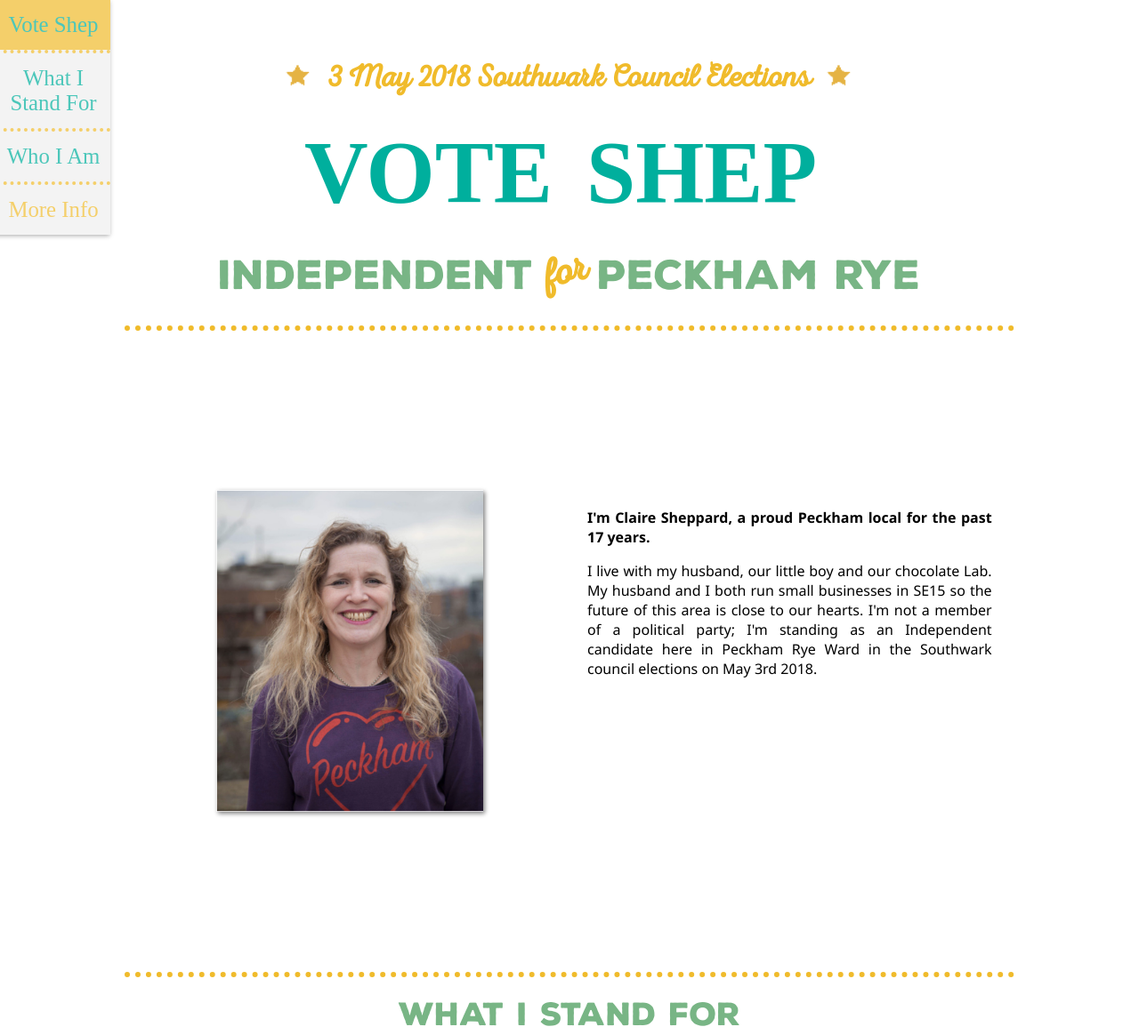
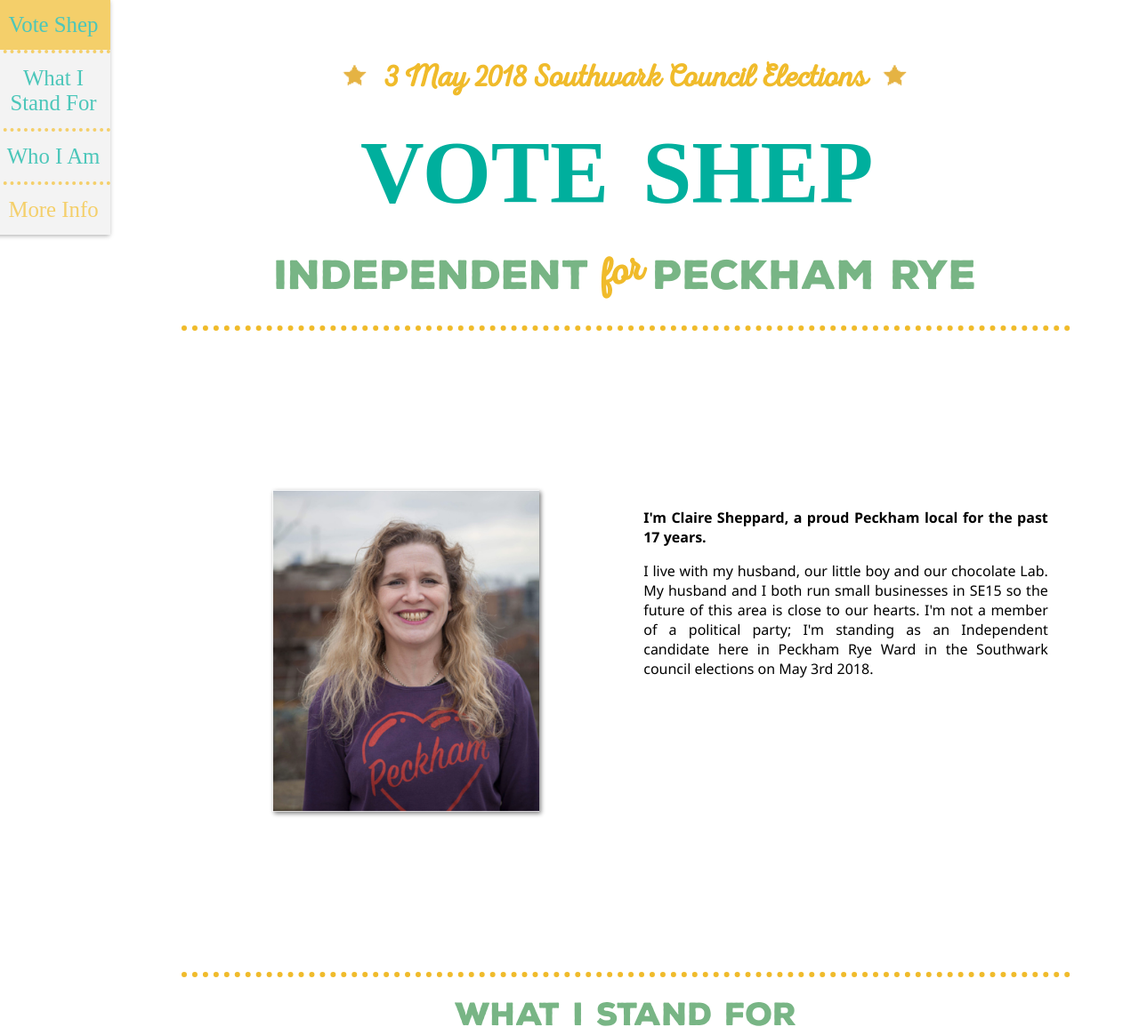
Before and after one commit to brooksie155/shep4peckham, a PHP site: page /index.html in a window 1280 px wide. Shown: the top 1164 px of the page at 89% size. Run offline with PHP 8.4, Linux system fonts and the light colour scheme; some web fonts are replaced.

Commit message:
update grid

```diff
--- a/grid.css
+++ b/grid.css
@@ -25,7 +25,7 @@ body {
 
          "leftMargin footer footer rightMargin";
 
-    grid-template-columns: 10% 1fr 1fr 10%;
+    grid-template-columns: 15% 1fr 1fr 5%;
     grid-template-rows: 80px 120px 100px 5px 710px 5px auto;
     grid-gap: 6px;
     align-items: stretch;
```
